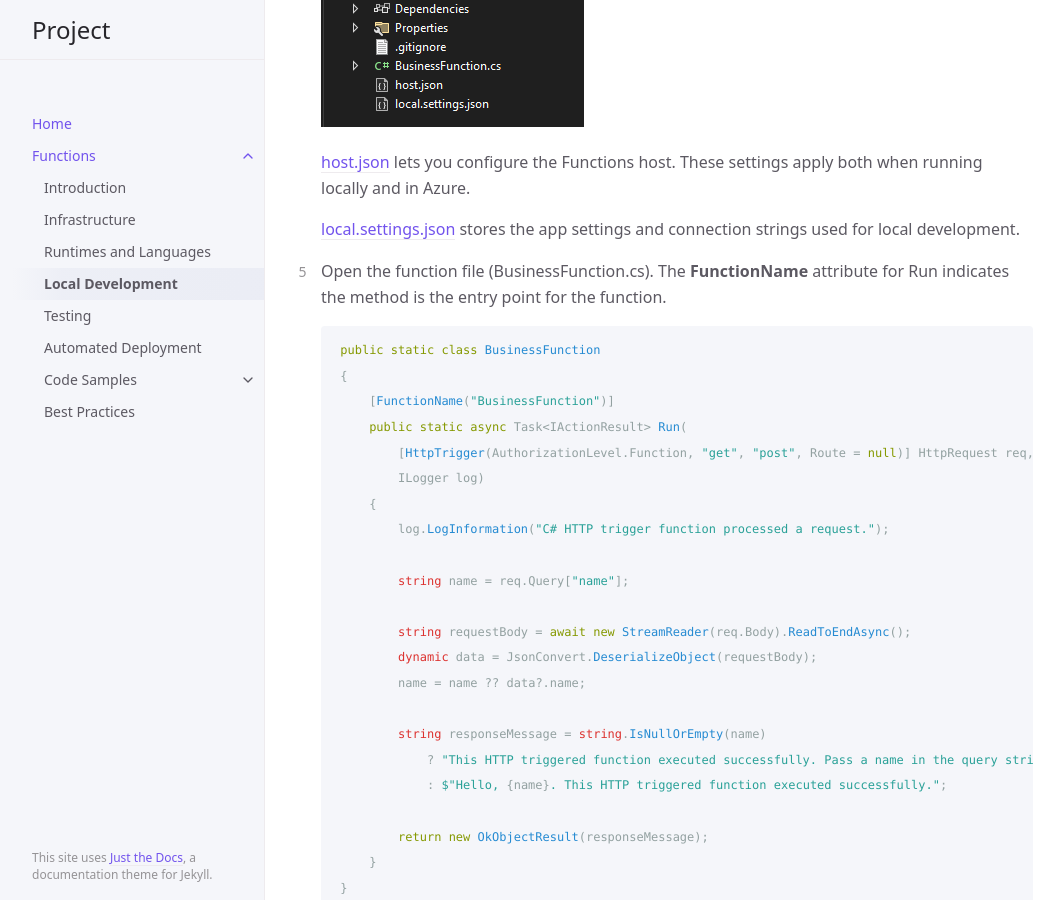
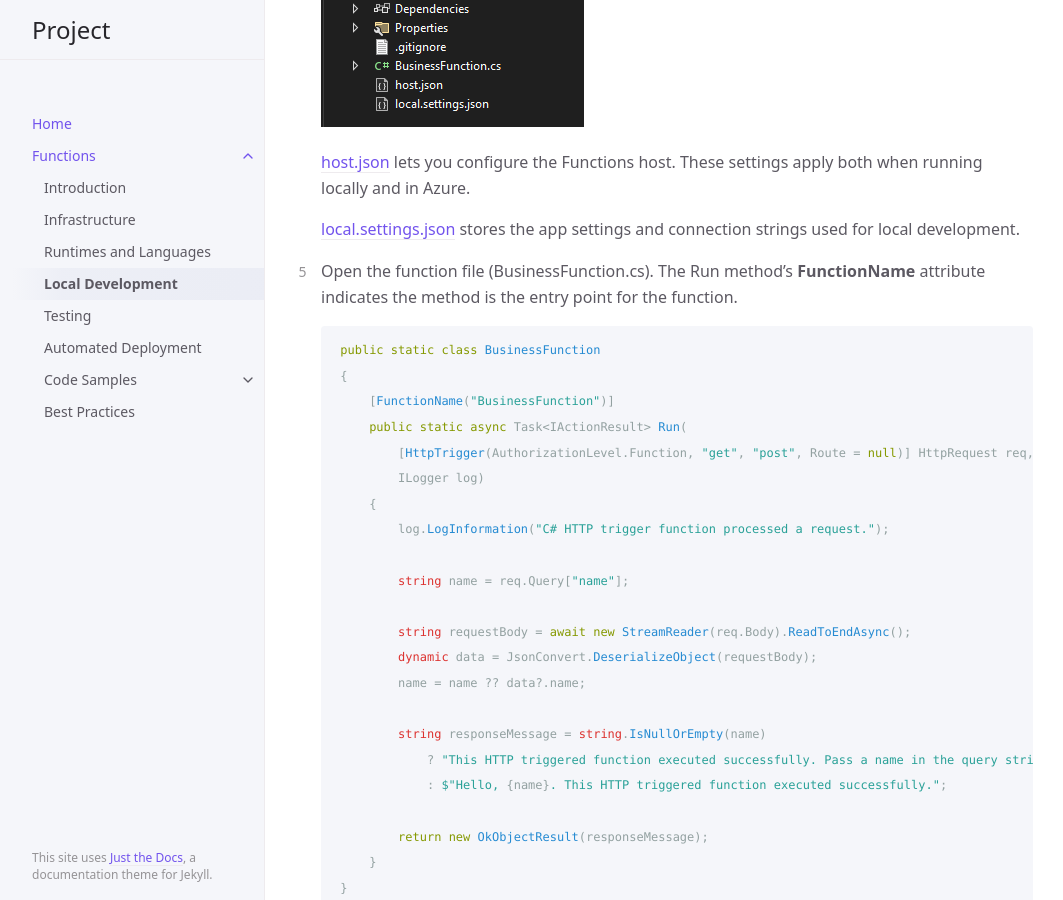
Before and after one commit to bwagner77/docs-test, a Jekyll site: the page built from function/local-development.md, in a window 1280 px wide and 900 px high, scrolled down 1931 px. Shown: the whole window, without its empty margins (107-1170 px from the left). Built offline with Jekyll 4.4.1, drawn with Linux system fonts in a browser that asks for light colours.

Commit message:
Function documentation updated.

````diff
--- a/function/local-development.md
+++ b/function/local-development.md
@@ -55,8 +55,9 @@ in VS Code (as of 9/14/2022).*
     stores the app settings and connection strings used for local
     development.
 
-5. Open the function file (BusinessFunction.cs). The **FunctionName** attribute
-for Run indicates the method is the entry point for the function.
+5. Open the function file (BusinessFunction.cs). The Run method's
+**FunctionName** attribute indicates the method is the entry point for
+the function.
 
     ``` csharp
     public static class BusinessFunction
````
Also changed, not shown: other parts of function/local-development.md (+1 -1 lines), function/deployment.md (+4 -3 lines), function/infrastructure.md (+1 -1 lines), function/runtimes-languages.md (+2 -2 lines).
